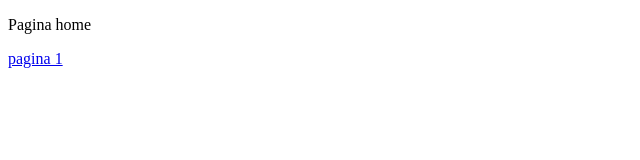
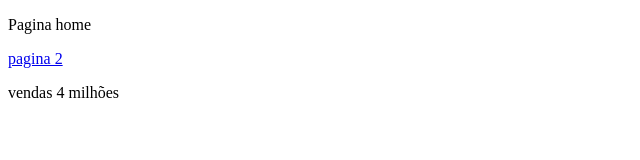
Before and after one commit to Japazin/Projeito1, a plain HTML site: page index.html in a window 1280 px wide. Shown: the whole page, without its empty margins (0-640 px from the left). Drawn offline with Linux system fonts and the light colour scheme.

Commit message:
alteração valor

```diff
--- a/index.html
+++ b/index.html
@@ -8,6 +8,7 @@
 </head>
 <body>
   <p> Pagina home </p>
-  <a href="index2.html"> pagina 1</a>
+  <a href="index2.html"> pagina 2</a>
+  <p> vendas 4 milhões</p>
 </body>
 </html>
```
